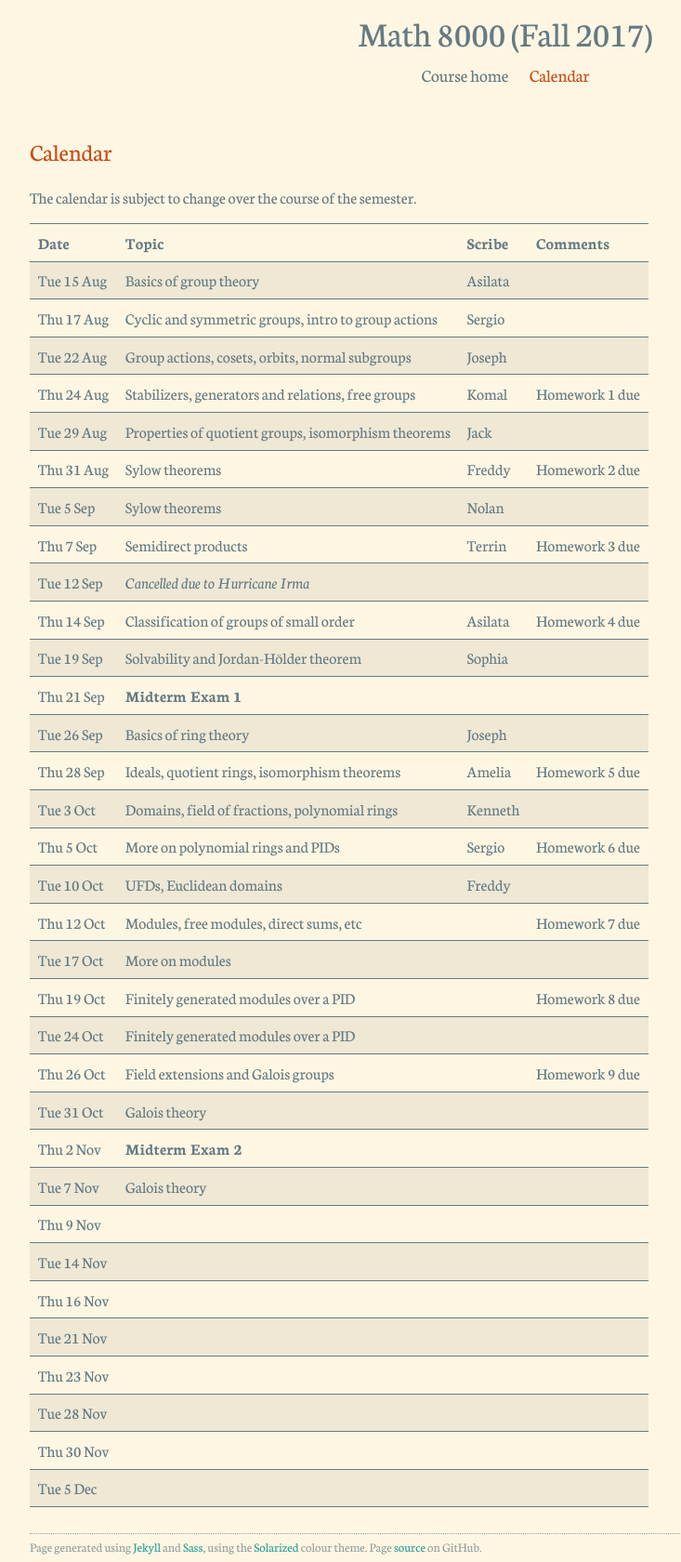
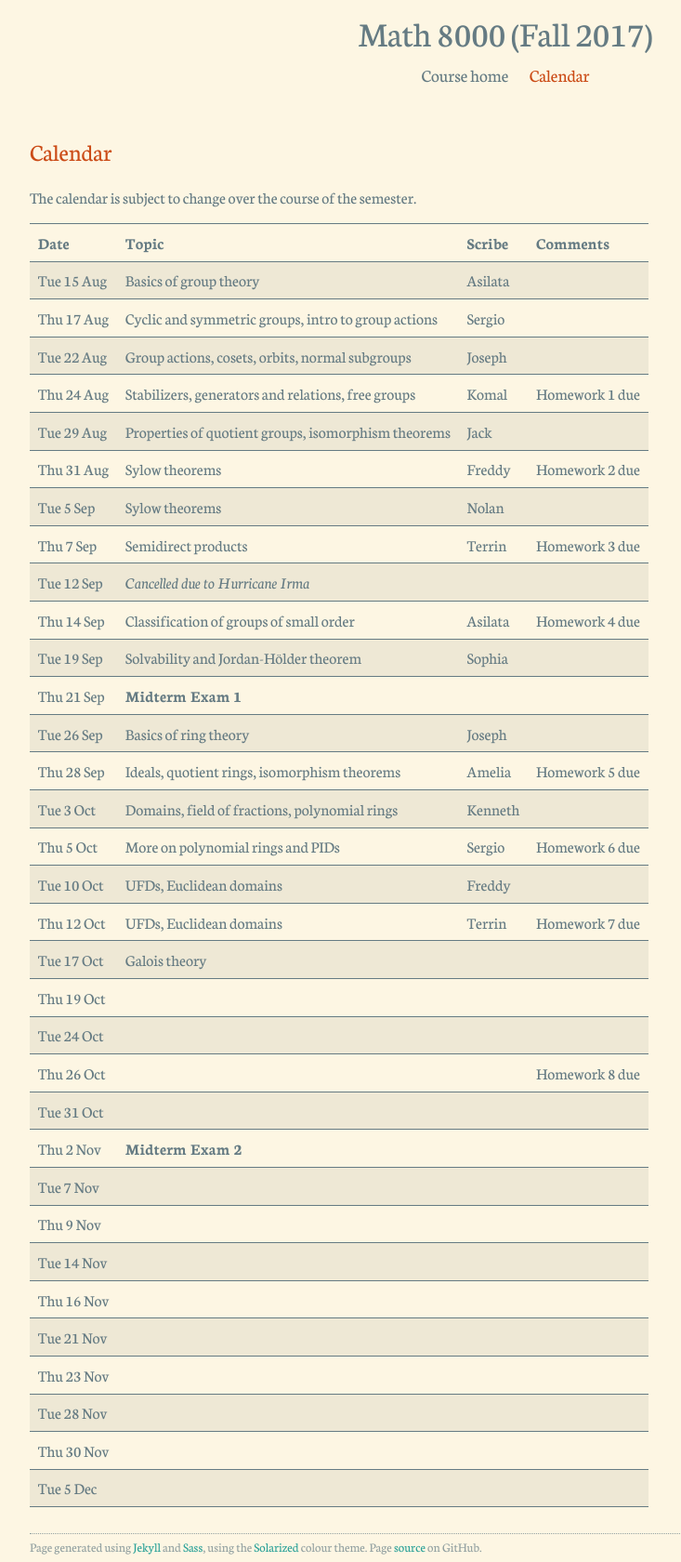
Before and after one commit to asilata/8000fall17, a Jekyll site: the page built from calendar.md, in a window 1280 px wide. Shown: the whole page at 93% size, without its empty margins (96-829 px from the left). Built offline with Jekyll 4.4.1, drawn with Linux system fonts in a browser that asks for light colours.

Commit message:
Updated calendar and HW.

```diff
--- a/_data/calendar.yml
+++ b/_data/calendar.yml
@@ -84,32 +84,32 @@
   comments:
 
 - date: "2017-10-12"
-  topic: Modules, free modules, direct sums, etc
-  scribe:
+  topic: UFDs, Euclidean domains
+  scribe: Terrin
   comments: Homework 7 due
 
 - date: "2017-10-17"
-  topic: More on modules
+  topic: Galois theory
   scribe:
   comments:
 
 - date: "2017-10-19"
-  topic: Finitely generated modules over a PID
+  topic:
   scribe:
-  comments: Homework 8 due
+  comments:
 
 - date: "2017-10-24"
-  topic: Finitely generated modules over a PID
+  topic:
   scribe:
   comments:
 
 - date: "2017-10-26"
-  topic: Field extensions and Galois groups
+  topic:
   scribe:
-  comments: Homework 9 due
+  comments: Homework 8 due
 
 - date: "2017-10-31"
-  topic: Galois theory
+  topic:
   scribe:
   comments:
 
@@ -119,7 +119,7 @@
   comments:
 
 - date: "2017-11-07"
-  topic: Galois theory
+  topic:
   scribe:
   comments:
 
--- a/_data/homeworks.yml
+++ b/_data/homeworks.yml
@@ -25,3 +25,7 @@
 - name: "Homework 7"
   link: "documents/hw7.pdf"
   due: "2017-10-12"
+
+- name: "Homework 8"
+  link: "documents/hw8.pdf"
+  due: "2017-10-26"
```
Also changed, not shown: 1 other file.
